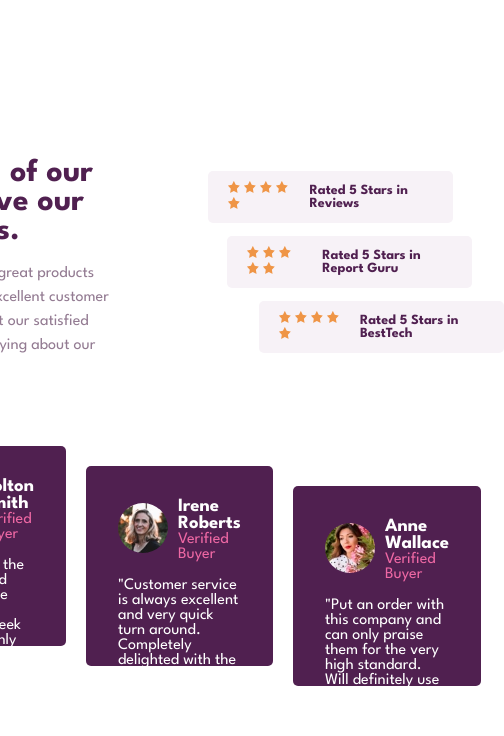
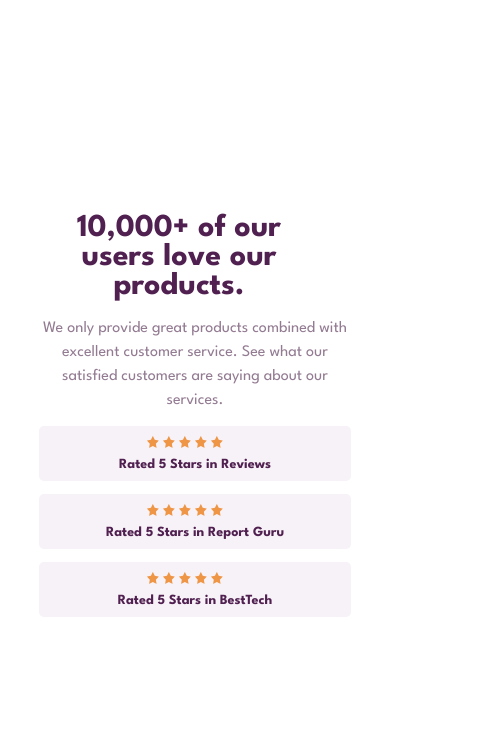
Before and after one commit to developer-maythinn/custom-course, a plain HTML site: page social-proof-section-master/index.html in a window 390 px wide. Shown: the whole page, 504 px wide, since content can reach past the window. Drawn offline with Linux system fonts and the light colour scheme.

Commit message:
container1 mobile

```diff
--- a/social-proof-section-master/style.scss
+++ b/social-proof-section-master/style.scss
@@ -20,7 +20,7 @@ body {
     display: flex;
     justify-content: center;
     align-items: center;
-    height: 100vh;
+    min-height: 100vh;
 }
 
 .main-container {
@@ -80,7 +80,7 @@ body {
 
     .container2 {
         // background-color: rosybrown;
-        display: flex;
+        display: none;
         margin-top: 4rem;
         .card {
             width: 31%;
@@ -88,7 +88,8 @@ body {
             padding: 2rem;
             margin-right: 20px;
             border-radius: 5px;
-            max-height: 200px;
+            height: fit-content;
+            // max-height: 200px;
             .customer-feedback{
                 .customer-profile {
                     display: flex;
@@ -126,3 +127,32 @@ body {
 
     }
 }
+
+@media (max-width: 767px){
+    .main-container{
+        .container1{
+            flex-direction: column;
+            .left-side, .right-side{
+                width: 100%;
+            }
+            .left-side{
+                text-align: center;
+                .text-container{
+                    margin: 0 auto;
+                }
+            }
+            .right-side{
+                .rating{
+                   flex-direction: column;
+                    &:nth-child(1), &:nth-child(2), &:nth-child(3){
+                        margin: 0.8rem auto;
+                    }
+                    p{
+                        margin-top: 0.4rem;
+                    }
+
+                }
+            }
+        }
+    }
+}
```
Also changed, not shown: social-proof-section-master/style.css, 1 other file.
